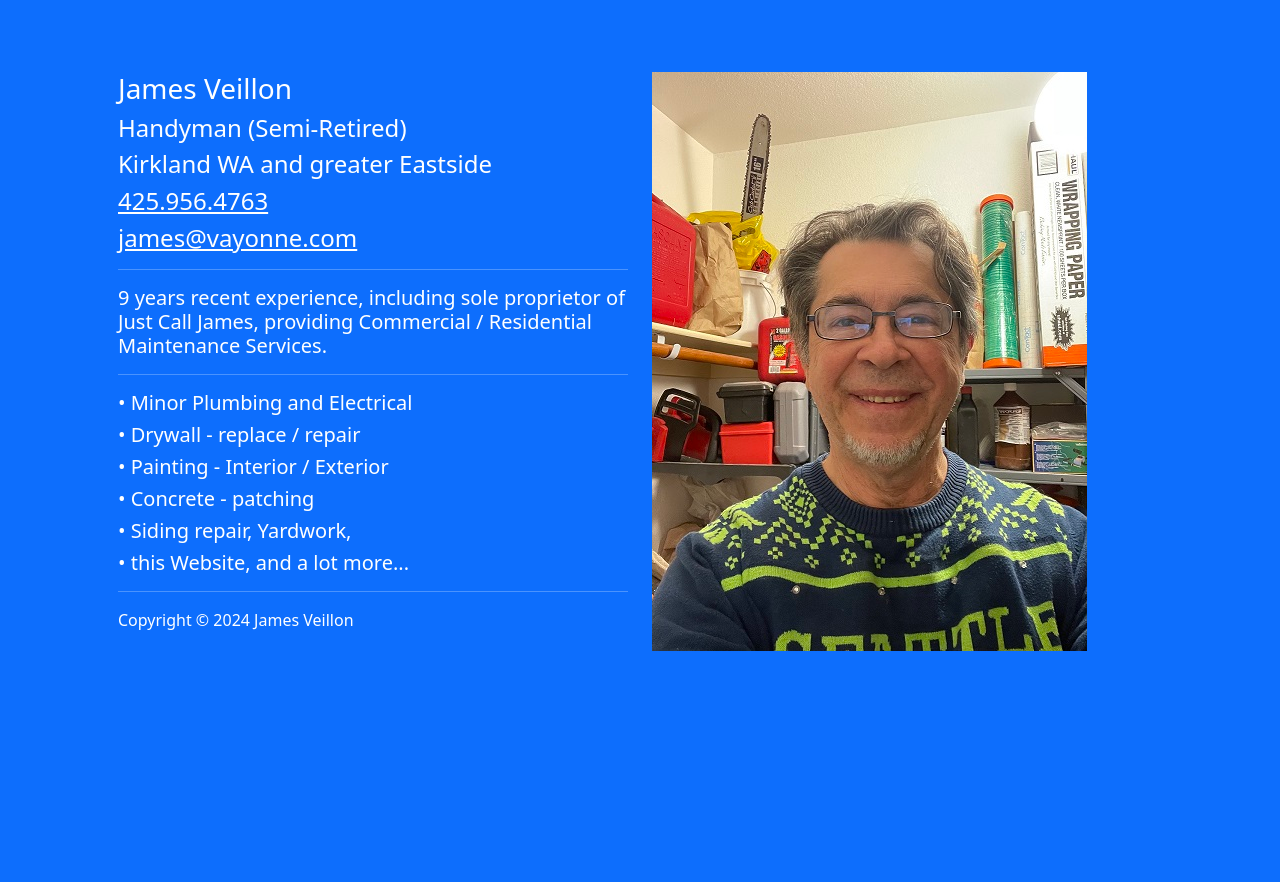
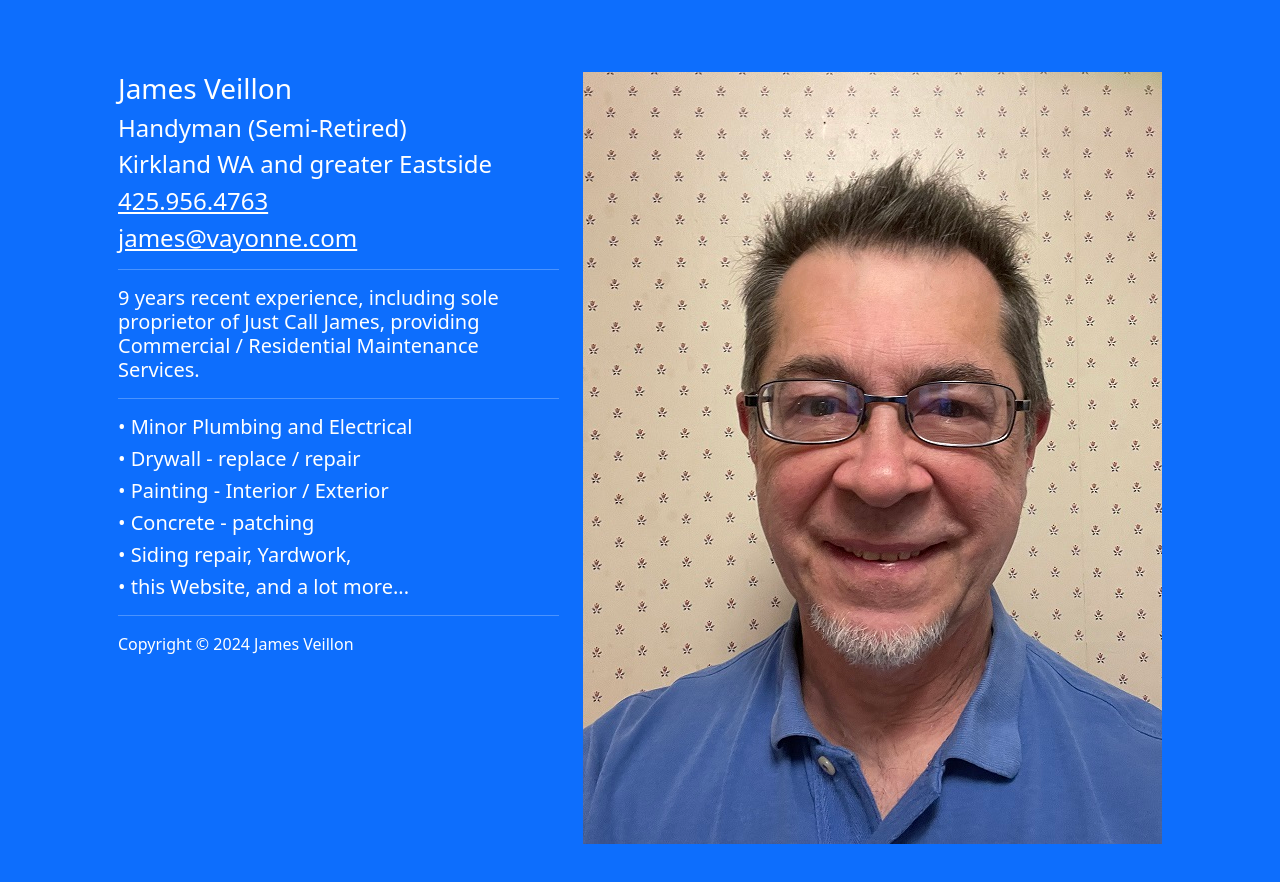
Before and after one commit to james-veillon/Vayonne, a plain HTML site: page index.html in a window 1280 px wide. Before the commit the page ends 800 px from the top, so only its background shows below. Drawn offline with nearby package versions, Linux system fonts and the light colour scheme.

Commit message:
Update headshot

```diff
--- a/index.html
+++ b/index.html
@@ -27,7 +27,7 @@
         <hr>
         <p>Copyright © 2024 James Veillon</p>
     </div>
-    <div class="col"><img src="./headshot.jpg" alt="Head Shot"></div>
+    <div class="col"><img src="./headshot.jpg.jpg" alt="Head Shot"></div>
 </div>
 </body>
 </html>
```
